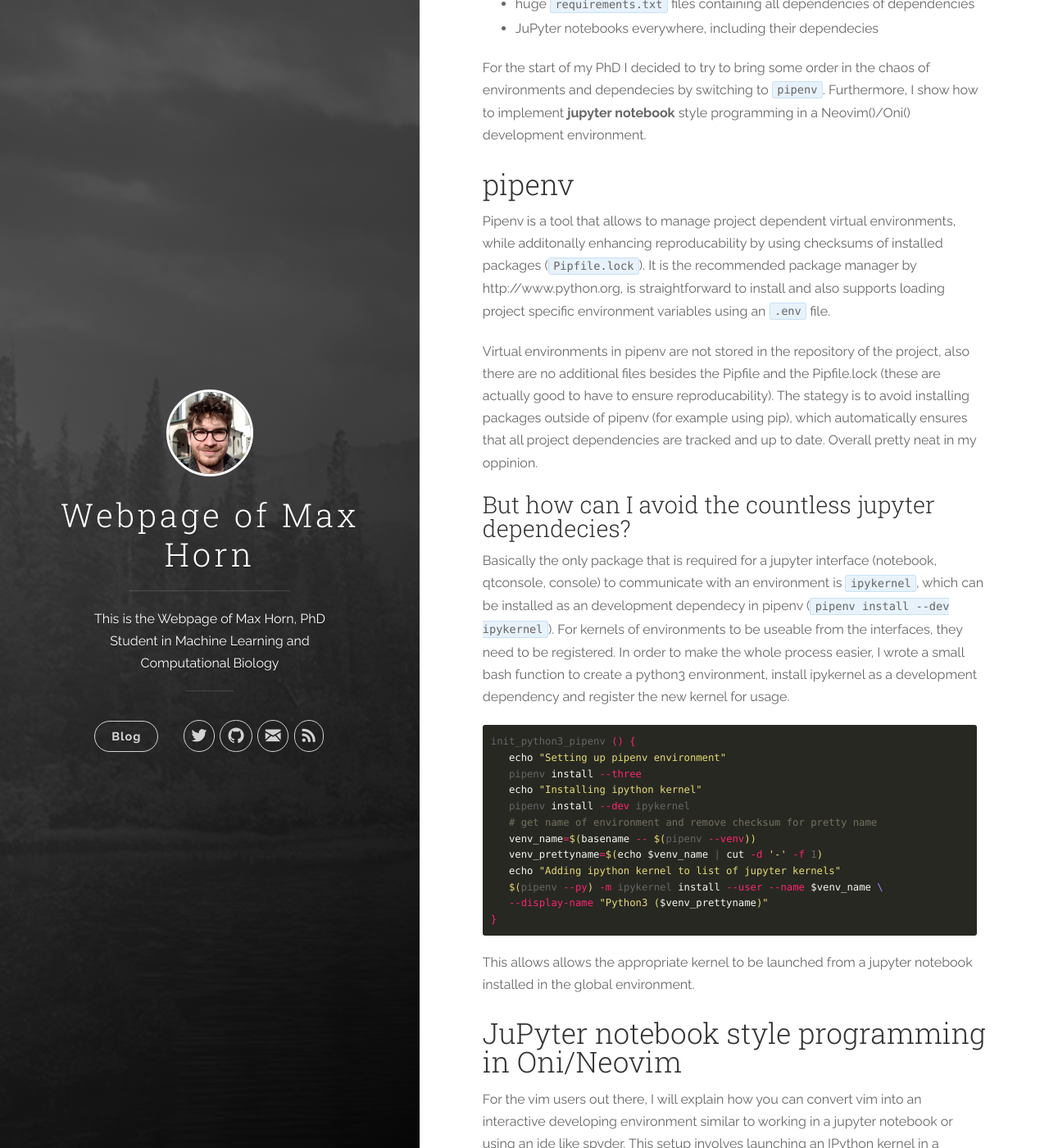
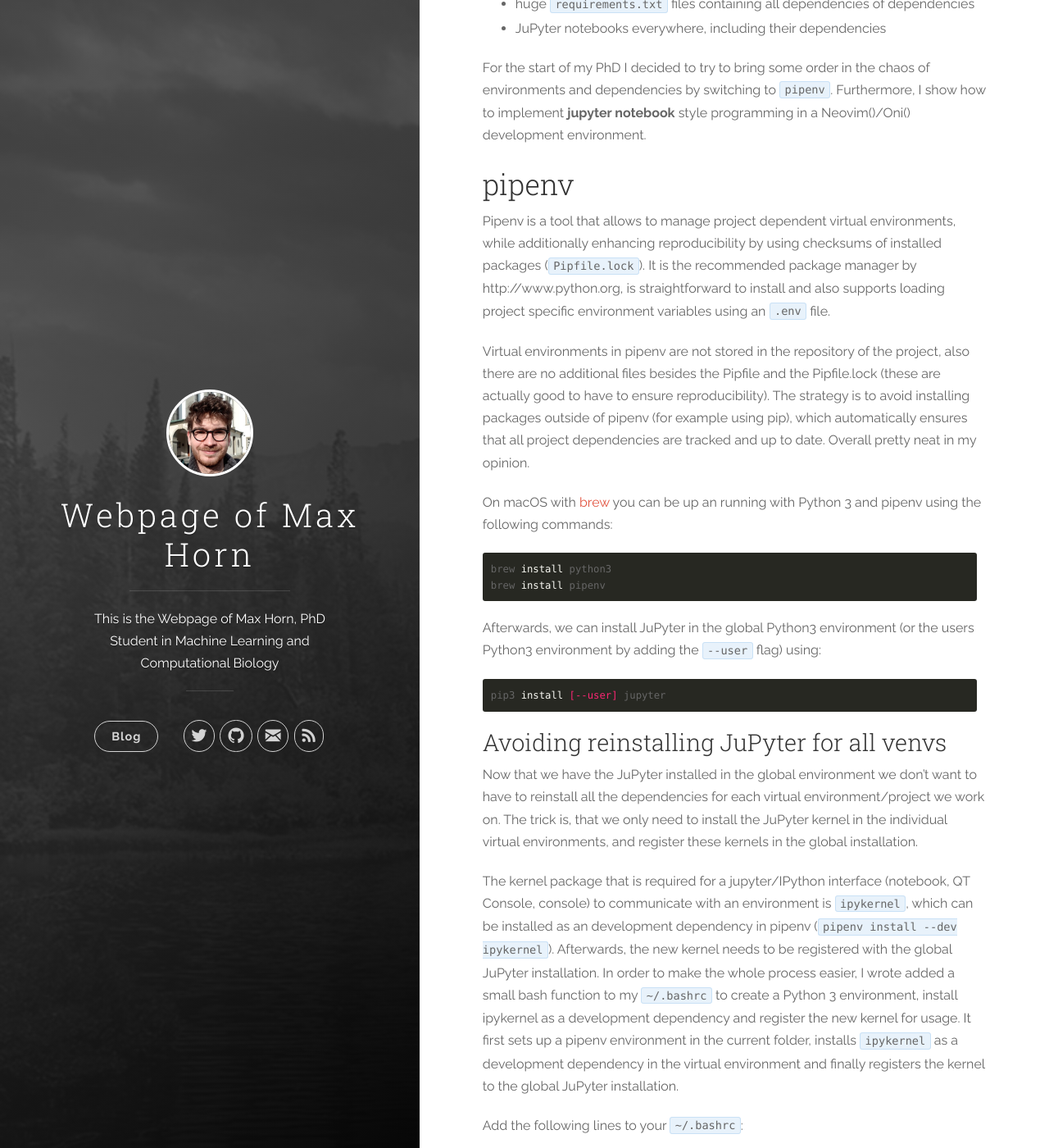
Before and after one commit to weatheredwatcher/weatheredwatcher.github.io, a Jekyll site: the page built from _posts/2018-04-10-Neovim-pipenv-based-development-environment.md, in a window 1280 px wide and 1400 px high, scrolled down 423 px. Shown: the whole window at 82% size. Built offline with Jekyll 4.4.1, drawn with Linux system fonts in a browser that asks for light colours; some of the changed text lies outside the part shown.

Commit message:
Updated old post, fixed typos and enhanced readability

````diff
--- a/_posts/2018-04-10-Neovim-pipenv-based-development-environment.md
+++ b/_posts/2018-04-10-Neovim-pipenv-based-development-environment.md
@@ -6,24 +6,44 @@ tags: [development]
 ---
 I think everybody has been there after some time:
 
- * multiple python venvs for dozends of projects
+ * multiple python venvs for dozens of projects
  * huge `requirements.txt` files containing all dependencies of dependencies
- * JuPyter notebooks everywhere, including their dependecies
+ * JuPyter notebooks everywhere, including their dependencies
 
-For the start of my PhD I decided to try to bring some order in the chaos of environments and dependecies by switching to `pipenv`. Furthermore, I show how to implement __jupyter notebook__ style programming in a Neovim()/Oni() development environment.
+For the start of my PhD I decided to try to bring some order in the chaos of environments and dependencies by switching to `pipenv`. Furthermore, I show how to implement __jupyter notebook__ style programming in a Neovim()/Oni() development environment.
 
 ## pipenv
 
-Pipenv is a tool that allows to manage project dependent virtual environments, while additonally enhancing reproducability by using checksums of installed packages (`Pipfile.lock`). It is the recommended package manager by http://www.python.org, is straightforward to install and also supports loading project specific environment variables using an `.env` file.
+Pipenv is a tool that allows to manage project dependent virtual environments, while additionally enhancing reproducibility by using checksums of installed packages (`Pipfile.lock`).
+It is the recommended package manager by http://www.python.org, is straightforward to install and also supports loading project specific environment variables using an `.env` file.
 
-Virtual environments in pipenv are not stored in the repository of the project, also there are no additional files besides the Pipfile and the Pipfile.lock (these are actually good to have to ensure reproducability). The stategy is to avoid installing packages outside of pipenv (for example using pip), which automatically ensures that all project dependencies are tracked and up to date. Overall pretty neat in my oppinion.
+Virtual environments in pipenv are not stored in the repository of the project, also there are no additional files besides the Pipfile and the Pipfile.lock (these are actually good to have to ensure reproducibility).
+The strategy is to avoid installing packages outside of pipenv (for example using pip), which automatically ensures that all project dependencies are tracked and up to date. Overall pretty neat in my opinion.
 
-### But how can I avoid the countless jupyter dependecies?
+On macOS with [brew](https://brew.sh/) you can be up an running with Python 3 and pipenv using the following commands:
 
-Basically the only package that is required for a jupyter interface (notebook, qtconsole, console) to communicate with an environment is `ipykernel`, which can be installed as an development dependecy in pipenv (`pipenv install --dev ipykernel`).
-For kernels of environments to be useable from the interfaces, they need to be registered.
-In order to make the whole process easier, I wrote a small bash function to create a python3 environment, install ipykernel as a development dependency and register the new kernel for usage.
+```bash
+brew install python3
+brew install pipenv
+```
 
+Afterwards, we can install JuPyter in the global Python3 environment (or the users Python3 environment by adding the `--user` flag) using:
+
+```bash
+pip3 install [--user] jupyter
+```
+
+### Avoiding reinstalling JuPyter for all venvs
+
+Now that we have the JuPyter installed in the global environment we don't want to have to reinstall all the dependencies for each virtual environment/project we work on.
+The trick is, that we only need to install the JuPyter kernel in the individual virtual environments, and register these kernels in the global installation.
+
+The kernel package that is required for a jupyter/IPython interface (notebook, QT Console, console) to communicate with an environment is `ipykernel`, which can be installed as an development dependency in pipenv (`pipenv install --dev ipykernel`).
+Afterwards, the new kernel needs to be registered with the global JuPyter installation.
+In order to make the whole process easier, I wrote added a small bash function to my `~/.bashrc` to create a Python 3 environment, install ipykernel as a development dependency and register the new kernel for usage.
+It first sets up a pipenv environment in the current folder, installs `ipykernel` as a development dependency in the virtual environment and finally registers the kernel to the global JuPyter installation.
+
+Add the following lines to your `~/.bashrc`:
 ```bash
 init_python3_pipenv () {
    echo "Setting up pipenv environment"
@@ -39,20 +59,37 @@ init_python3_pipenv () {
 }
 ```
 
-This allows allows the appropriate kernel to be launched from a jupyter notebook installed in the global environment.
+A new project can now easily be installed using:
+
+```bash
+mkdir ~/Projects/MyAwesomeProject
+cd ~/Projects/MyAwesomeProject
+init_python3_pipenv
+```
 
 ## JuPyter notebook style programming in Oni/Neovim
 
 For the vim users out there, I will explain how you can convert vim into an interactive developing environment similar to working in a jupyter notebook or using an ide like spyder.
-This setup involves launching an IPython kernel in a QTConsole, establishing a remote connection to the kernel using the `nvim-ipy` plugin and configuring the QTConsole such that it outputs the results of remote commands. The result is quite accepatble:
+This setup involves launching an IPython kernel in a QTConsole, establishing a remote connection to the kernel using the `nvim-ipy` plugin and configuring the QTConsole such that it outputs the results of remote commands.
+IMHO the result look quite acceptable:
 
 ![Screenshot of working environment](/assets/2018-04-10_Oni-and-QtConsole.png)
 
 ### Running QtConsole from vim using correct kernel
-The benefit of the QTConsole is that the output of a command is diectly visible, allowing interactive programming with intermediate plots and variable inspection.
+The benefit of the QT Console is that the output of a command is directly visible, allowing interactive programming with intermediate plots and variable inspection.
 
-On macOS, the dependencies (mainly QT) of the QTConsole can be installed via brew allowing it to be launched using `jupyter qtconsole`.
-To allow the QTConsole to easily be launched using the correct kernel and from within vim, I defined the following vim functions in my `init.vim`
+On macOS, the dependencies (mainly QT) of the QT Console can be installed via brew.
+For other operating systems please refer to the [QT console documentation](https://qtconsole.readthedocs.io/en/stable/index.html).
+As I only use Python 3 for development on an macOS operating system, I got the QT Console up and running using the following commands:
+
+```bash
+brew install sip --without-python@2
+brew install pyqt --with-python3 --without-python@2
+
+```
+
+
+To allow the QT Console to easily be launched using the correct kernel and from within vim, I defined the following vim functions in my `init.vim`
 
 ```vimscript
 function! GetKernelFromPipenv()
````
